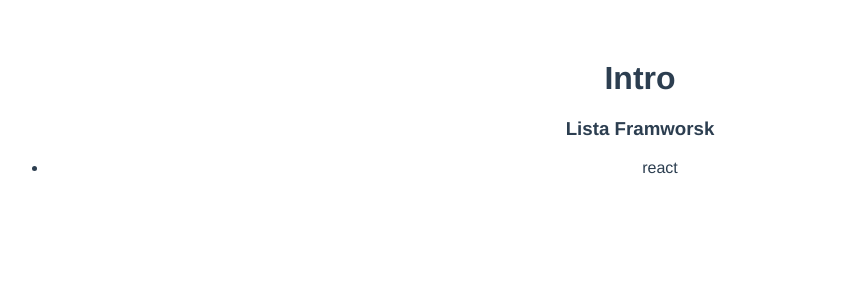
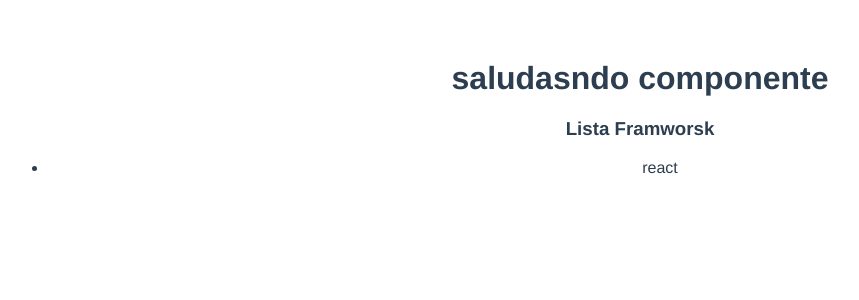
Before and after one commit to juniorov/vue-js-complete, a Vue app in the folder video069/components/: page / in a window 1280 px wide. Shown: the top 300 px of the page, without its empty margins (0-859 px from the left). Built offline with nearby package versions, Linux system fonts and the light colour scheme.

Commit message:
componentes en linea

```diff
--- a/video069/components/index.html
+++ b/video069/components/index.html
@@ -7,7 +7,9 @@
   </head>
   <body>
     <div id="app">
-      <saludo></saludo>
+      <saludo inline-template>
+        <h1 @click="display">saludasndo componente</h1>
+      </saludo>
       <titulo></titulo>
       <frameworks></frameworks>
     </div>
--- a/video069/components/src/main.js
+++ b/video069/components/src/main.js
@@ -17,7 +17,13 @@
   template: '<ul><li>react</li> </ul>',
 });
 
-Vue.component('Saludo', component_1);
+Vue.component('Saludo', {
+  methods: {
+    display(){
+      console.log('display')
+    }
+  }
+});
 Vue.component('titulo', component_2);
 Vue.component('frameworks', component_3);
 
```
